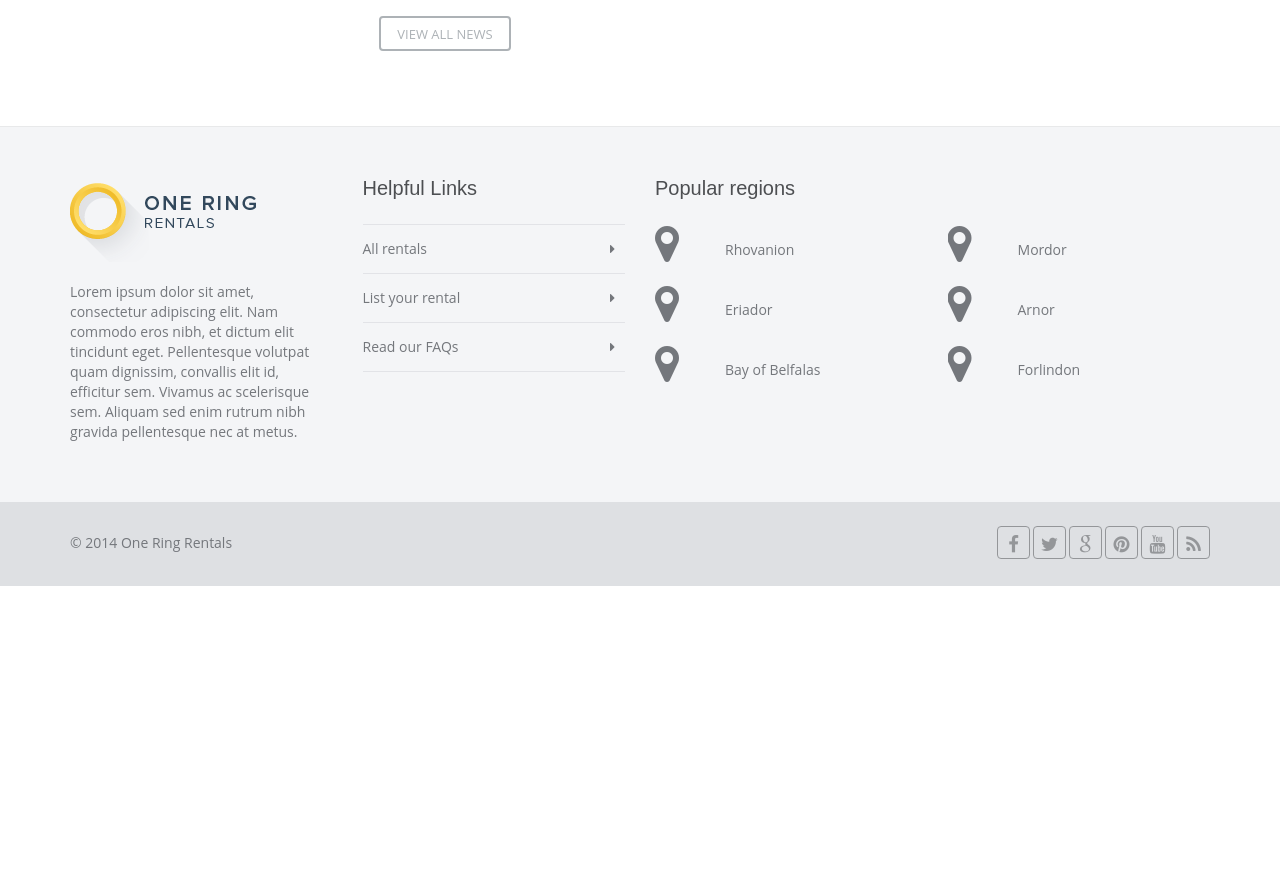
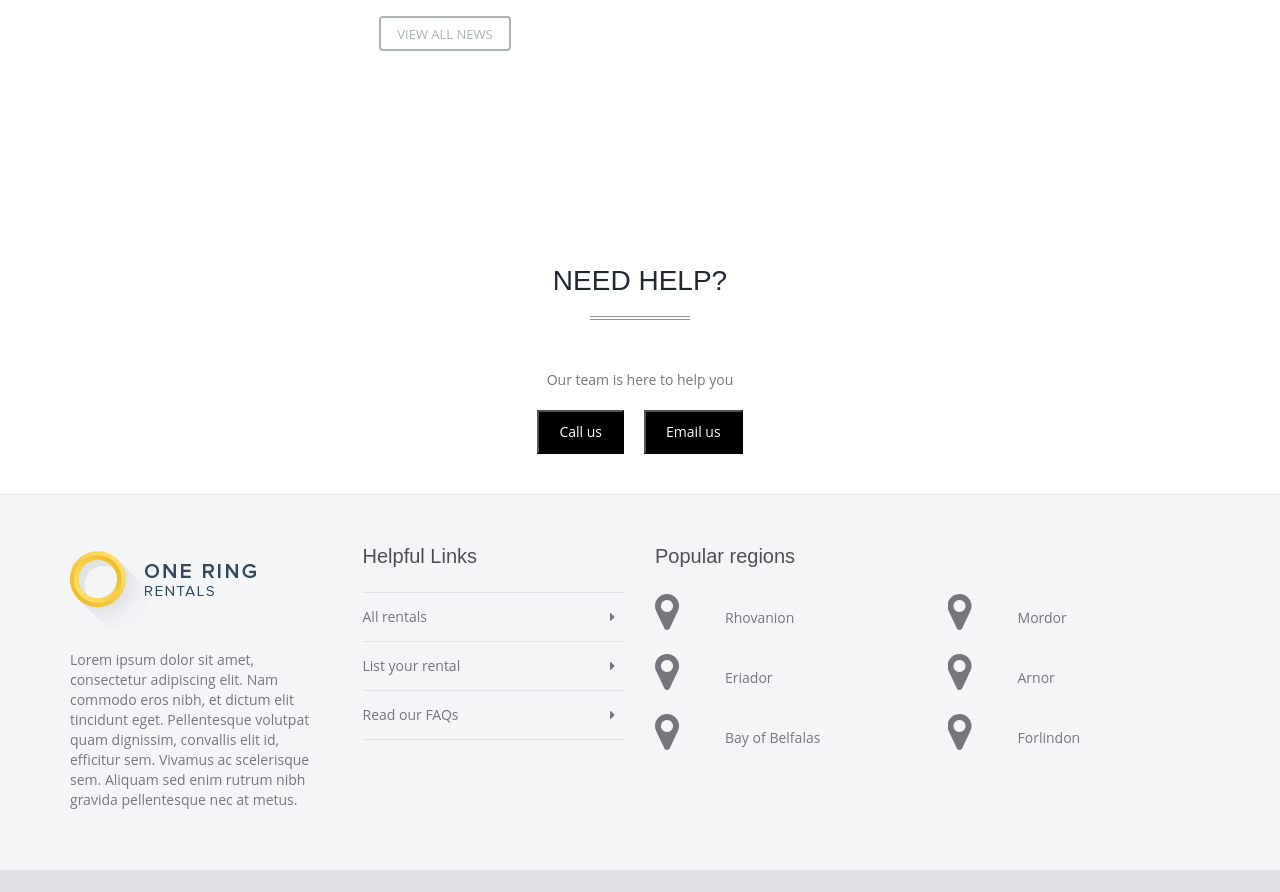
Before and after one commit to anhelinapotapenko/ap-one-ring-rentals, a React app: page / in a window 1280 px wide. Shown: the part 2980-3872 px from the top of the page. Before the commit the page ends 3566 px from the top, so only its background shows below. Built offline with nearby package versions, Linux system fonts and the light colour scheme.

Commit message:
Add component HelpSection to HomePage, NewsPage,RegionsPage

```diff
--- /dev/null
+++ b/src/components/HelpSection.js
@@ -0,0 +1,45 @@
+import React from "react";
+/*link - used to move between pages */
+
+import { Link } from "react-router-dom";
+
+function HelpSection() {
+  return (
+    <div style={{ padding: "40px", textAlign: "center" }}>
+      <h1 className="section-title">Need Help?</h1>
+
+      <p style={{ marginBottom: "20px" }}>Our team is here to help you</p>
+
+      <div style={{ display: "flex", justifyContent: "center", gap: "20px" }}>
+        {/*link to contact page */}
+        <Link to="/contact">
+          <button
+            style={{
+              padding: "10px 20px",
+              background: "black",
+              color: "white",
+              cursor: "pointer",
+            }}
+          >
+            Call us
+          </button>
+        </Link>
+
+        <Link to="/contact">
+          <button
+            style={{
+              padding: "10px 20px",
+              background: "black",
+              color: "white",
+              cursor: "pointer",
+            }}
+          >
+            Email us
+          </button>
+        </Link>
+      </div>
+    </div>
+  );
+}
+
+export default HelpSection;
--- a/src/pages/HomePage.js
+++ b/src/pages/HomePage.js
@@ -6,6 +6,7 @@ import image_women from "../images/building.png";
 import icon01 from "..//images/building.png";
 
 import HomeSlider from "../components/HomeSlider.js";
+import HelpSection from "../components/HelpSection.js";
 
 function HomePage() {
   return (
@@ -542,6 +543,7 @@ function HomePage() {
           </div>
         </div>
       </main>
+      <HelpSection />
     </>
   );
 }
--- a/src/pages/NewsPage.js
+++ b/src/pages/NewsPage.js
@@ -4,6 +4,7 @@ import image05 from "../images/building05.jpg";
 import image06 from "../images/building06.jpg";
 import image07 from "../images/building07.jpg";
 import CityCard from "../components/CityCard.js";
+import HelpSection from "../components/HelpSection.js";
 
 function NewsPage() {
   return (
@@ -113,6 +114,7 @@ function NewsPage() {
           </div>
         </div>
       </div>
+      <HelpSection />
     </>
   );
 }
--- a/src/pages/RegionsPage.js
+++ b/src/pages/RegionsPage.js
@@ -6,9 +6,11 @@ import melbourne from "../images/melbourne.png";
 import brisbane from "../images/brisbane.png";
 import adelaide from "../images/adelaide.png";
 import hobart from "../images/hobart.png";
+import HelpSection from "../components/HelpSection.js";
 
 function RegionsPage() {
   return (
+    <>
       <div className="content">
         <div className="container">
           <div className="row">
@@ -122,6 +124,8 @@ function RegionsPage() {
           </div>
         </div>
       </div>
+      <HelpSection />
+    </>
   );
 }
 export default RegionsPage;
```
Lines whose indentation alone changed are shown as unchanged.
